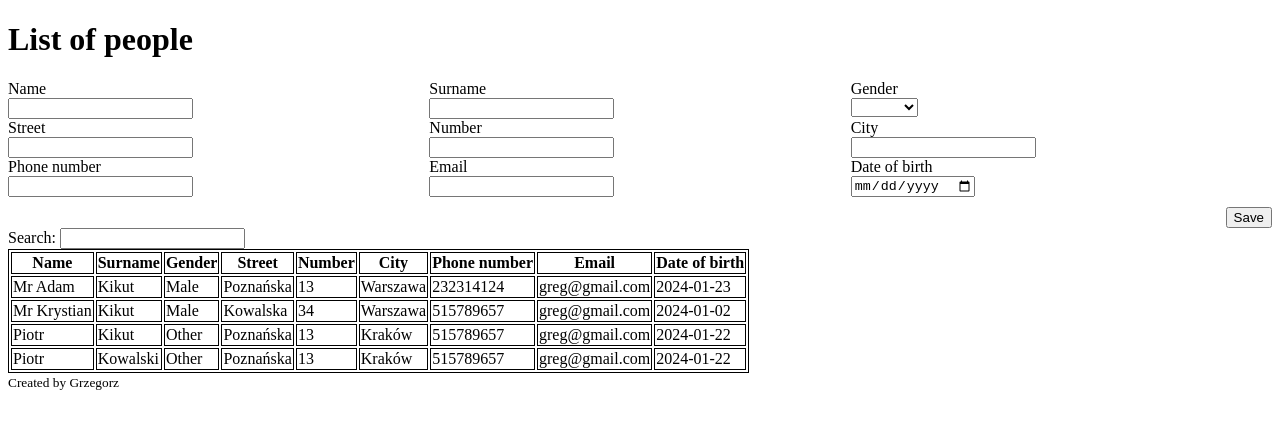
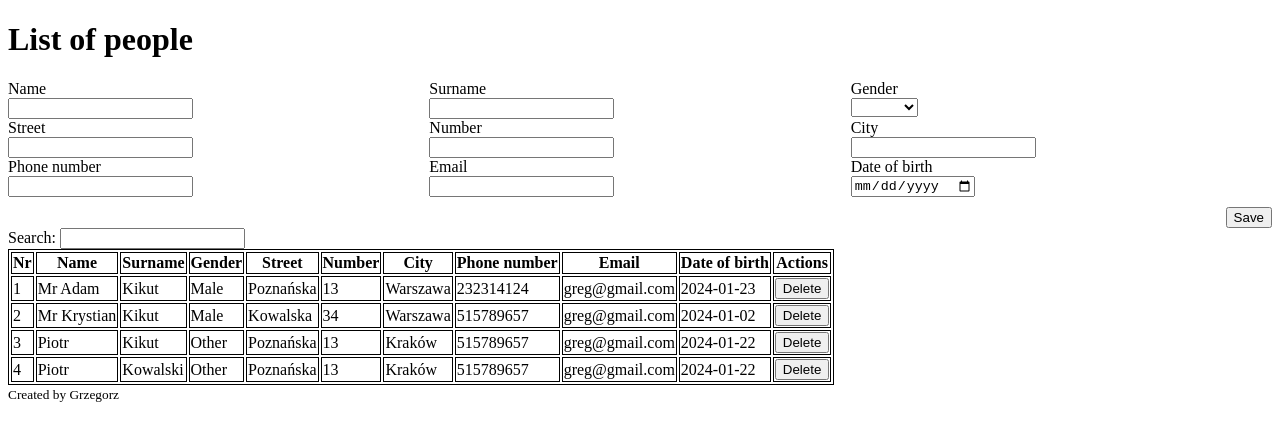
Before and after one commit to gregorro/SDA-ZDJAVApol143-LIST-OF-PEOPLE, an Angular app: page / in a window 1280 px wide. Shown: the top 440 px of the page. Built offline with nearby package versions, Linux system fonts and the light colour scheme.

Commit message:
feat: task -> remove data from app component

```diff
--- a/src/app/app.component.html
+++ b/src/app/app.component.html
@@ -3,7 +3,7 @@
 </header>
 <main>
   <app-form (emitNewUserData)="addUserData($event)"></app-form>
-  <app-list [data]="usersData"></app-list>
+  <app-list [data]="usersData" (removeUser)="removeUser($event)"></app-list>
 </main>
 <footer>
   <small>Created by {{author}}</small>
--- a/src/app/app.component.ts
+++ b/src/app/app.component.ts
@@ -66,4 +66,9 @@ export class AppComponent {
     this.usersData.push(currentUserData)
   }
 
+
+  removeUser(user: UserData): void {
+    // TODO
+  }
+
 }
--- a/src/app/components/list/list.component.html
+++ b/src/app/components/list/list.component.html
@@ -10,6 +10,7 @@
 
 <table>
   <thead>
+    <th>Nr</th>
     <th>Name</th>
     <th>Surname</th>
     <th>Gender</th>
@@ -19,10 +20,14 @@
     <th>Phone number</th>
     <th>Email</th>
     <th>Date of birth</th>
+    <th>Actions</th>
   </thead>
   <tbody>
-    <ng-container *ngFor="let user of data;">
-      <tr *ngIf="renderTest(user.name)" [ngClass]="{adult: isAdult(user.dateOfBirth)}">
+    <ng-container *ngFor="let user of data; index as i">
+      <tr *ngIf="renderTest(user)" [ngClass]="{adult: isAdult(user.dateOfBirth)}">
+        <td>
+          {{i +1}}
+        </td>
         <td >
           <ng-container [ngSwitch]="+user.gender">
             <ng-container *ngSwitchCase="genderEnum.Male">Mr</ng-container>
@@ -45,6 +50,7 @@
         <td>{{user.phoneNumber}}</td>
         <td>{{user.email}}</td>
         <td>{{user.dateOfBirth}}</td>
+        <td><button>Delete</button></td>
       </tr>
     </ng-container>
   </tbody>
--- a/src/app/components/list/list.component.ts
+++ b/src/app/components/list/list.component.ts
@@ -1,7 +1,7 @@
 import { CommonModule } from '@angular/common';
-import { Component, Input } from '@angular/core';
+import { Component, EventEmitter, Input, Output } from '@angular/core';
 import { Gender, UserData } from '../form/form.component';
-import dayjs, {type Dayjs} from 'dayjs';
+import dayjs, { type Dayjs } from 'dayjs';
 import { FormsModule } from '@angular/forms';
 
 const ADULT_YEARS_NUMBER = 18
@@ -15,7 +15,9 @@ const ADULT_YEARS_NUMBER = 18
 })
 export class ListComponent {
 
-  @Input() data: UserData[] = []
+  @Output() removeUser = new EventEmitter<UserData>()
+
+  @Input() data: readonly UserData[] = []
 
   searchValue: string = ''
 
@@ -30,8 +32,14 @@ export class ListComponent {
     return diff >= ADULT_YEARS_NUMBER
   }
 
-  renderTest(name: string): boolean{
-    return new RegExp(`${this.searchValue.toLowerCase()}`).test(name.toLowerCase())
+  renderTest(user: UserData): boolean {
+    for (let key in user) {
+      const testValue: boolean = new RegExp(`${this.searchValue.toLowerCase()}`).test((user[key as keyof UserData]).toString().toLowerCase())
+      if (testValue)
+        return true
+    }
+    return false
   }
 
+
 }
```
